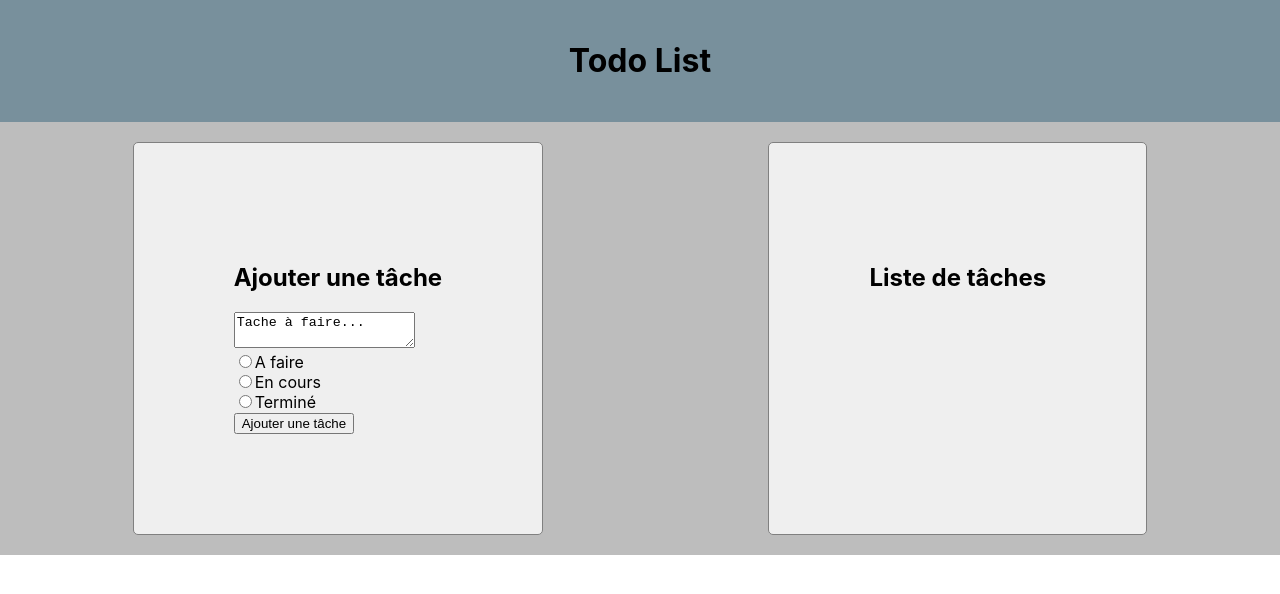
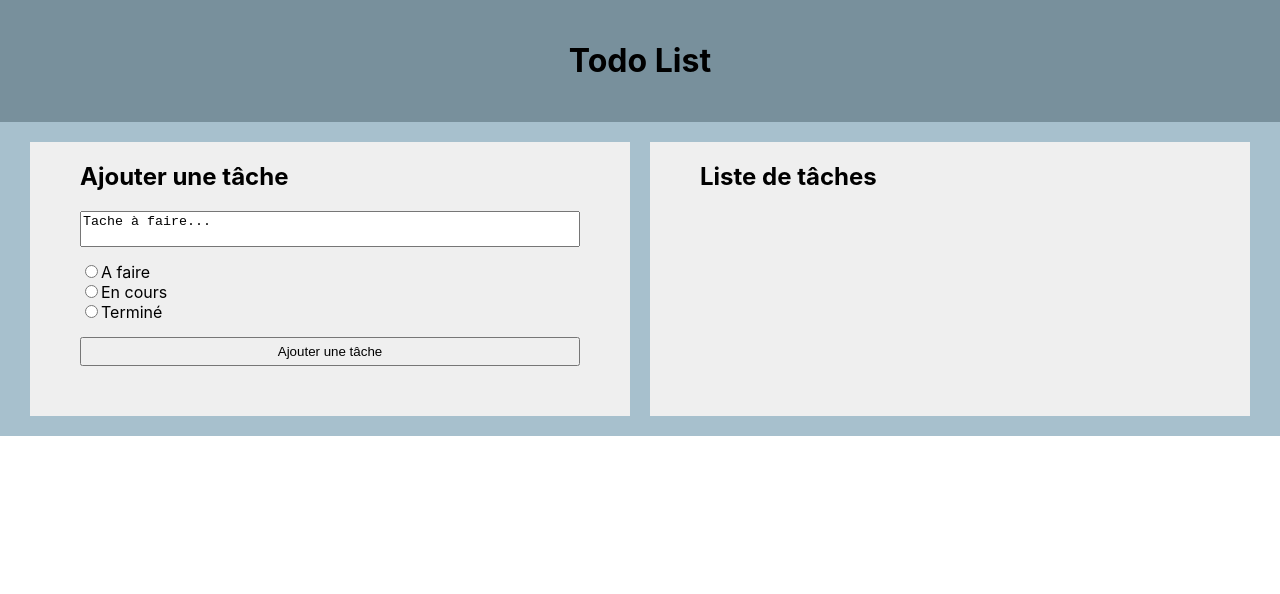
Before and after one commit to AdamNumerisk/todo-List, a React (Create React App) app: page / in a window 1280 px wide. Shown: the top 594 px of the page. Built offline with nearby package versions, Linux system fonts and the light colour scheme.

Commit message:
Version 2.0 avec style

```diff
--- a/src/components/AjouterTacheForm.js
+++ b/src/components/AjouterTacheForm.js
@@ -1,4 +1,5 @@
 import { useState } from "react";
+import "../styles/AjouterTacheForm.css";
 
 function AjouterTacheForm({ tasks, updateTasks, taskName, setTaskName }) {
   const options = ["A faire", "En cours", "Terminé"];
@@ -17,13 +18,13 @@ function AjouterTacheForm({ tasks, updateTasks, taskName, setTaskName }) {
   }
 
   return (
-    <div>
+    <div className="ajouter-tache-form">
       <h2>Ajouter une tâche</h2>
       <textarea
         value={taskName}
         onChange={(e) => setTaskName(e.target.value)}
       ></textarea>
-
+      <div className="tache-form-options">
         {options.map((option, index) => (
           <div key={`${index}${option}`}>
             <input
@@ -36,7 +37,11 @@ function AjouterTacheForm({ tasks, updateTasks, taskName, setTaskName }) {
             <label for={option}>{option}</label>
           </div>
         ))}
-      <button onClick={() => addTask(taskName, taskStatus)}>
+      </div>
+      <button
+        className="tache-form-button"
+        onClick={() => addTask(taskName, taskStatus)}
+      >
         Ajouter une tâche
       </button>
     </div>
--- a/src/components/ListeTaches.js
+++ b/src/components/ListeTaches.js
@@ -5,7 +5,7 @@ function ListeTaches({ tasks, updateTasks, setTaskName }) {
   return (
     <div>
       <h2>Liste de tâches</h2>
-      <ul>
+      <ul className="liste-taches">
         {tasks.map((task) => (
           <div key={tasks.indexOf(task)}>
             <Tache
--- a/src/components/Tache.js
+++ b/src/components/Tache.js
@@ -11,6 +11,7 @@ function Tache({ taskName, taskStatus, updateTasks, tasks, taskIndex }) {
   function handleClickEdit() {
     setEditState(true);
     setNewTaskName(taskName);
+    setNewTaskStatus(taskStatus);
   }
   function handleClickSave() {
     const newTasks = [...tasks];
@@ -21,10 +22,11 @@ function Tache({ taskName, taskStatus, updateTasks, tasks, taskIndex }) {
   }
 
   return (
+    <div className="liste-taches">
       <div className="taches">
         <li>
           {editState ? (
-          <div>
+            <div className="edit-tache">
               <textarea
                 value={newTaskName}
                 onChange={(e) => setNewTaskName(e.target.value)}
@@ -44,16 +46,21 @@ function Tache({ taskName, taskStatus, updateTasks, tasks, taskIndex }) {
             `${taskName} - ${taskStatus}`
           )}
         </li>
-
+        <div className="buttons">
           {!editState ? (
             <button onClick={() => handleClickEdit()}>Modifier</button>
           ) : (
             <button onClick={() => handleClickSave()}>Sauvegarder</button>
           )}
 
-      <button onClick={() => handleClickDelete(taskIndex)} disabled={editState}>
+          <button
+            onClick={() => handleClickDelete(taskIndex)}
+            disabled={editState}
+          >
             Supprimer
           </button>
+        </div>
+      </div>
     </div>
   );
 }
--- /dev/null
+++ b/src/styles/AjouterTacheForm.css
@@ -0,0 +1,14 @@
+.ajouter-tache-form {
+  display: flex;
+  flex-direction: column;
+  justify-content: space-between;
+}
+
+.tache-form-button {
+  margin-top: 15px;
+  padding: 5px;
+}
+
+.tache-form-options {
+  margin-top: 15px;
+}
--- a/src/styles/Layout.css
+++ b/src/styles/Layout.css
@@ -4,13 +4,14 @@
   justify-content: space-around;
 
   padding: 20px;
-  background-color: #bdbdbd;
+  background-color: #a7c0cd;
 }
 
 .blocks {
+  width: 500px;
+  padding-left: 50px;
+  padding-bottom: 50px;
+  padding-right: 50px;
   color: black;
   background-color: #efefef;
-  border: 1px gray solid;
-  border-radius: 5px;
-  padding: 100px;
 }
--- a/src/styles/ListeTaches.css
+++ b/src/styles/ListeTaches.css
@@ -1,5 +1,26 @@
+.liste-taches {
+  display: flex;
+  flex-direction: column;
+  margin: 5px;
+}
+
 .taches {
   padding: 5px;
   display: flex;
   justify-content: space-between;
+  background-color: #bdbdbd;
 }
+
+.edit-tache {
+  display: flex;
+}
+
+.buttons {
+  display: flex;
+  justify-content: right;
+  margin-left: 10px;
+}
+
+textarea {
+  resize: none;
+}
```
Lines whose indentation alone changed are shown as unchanged.
